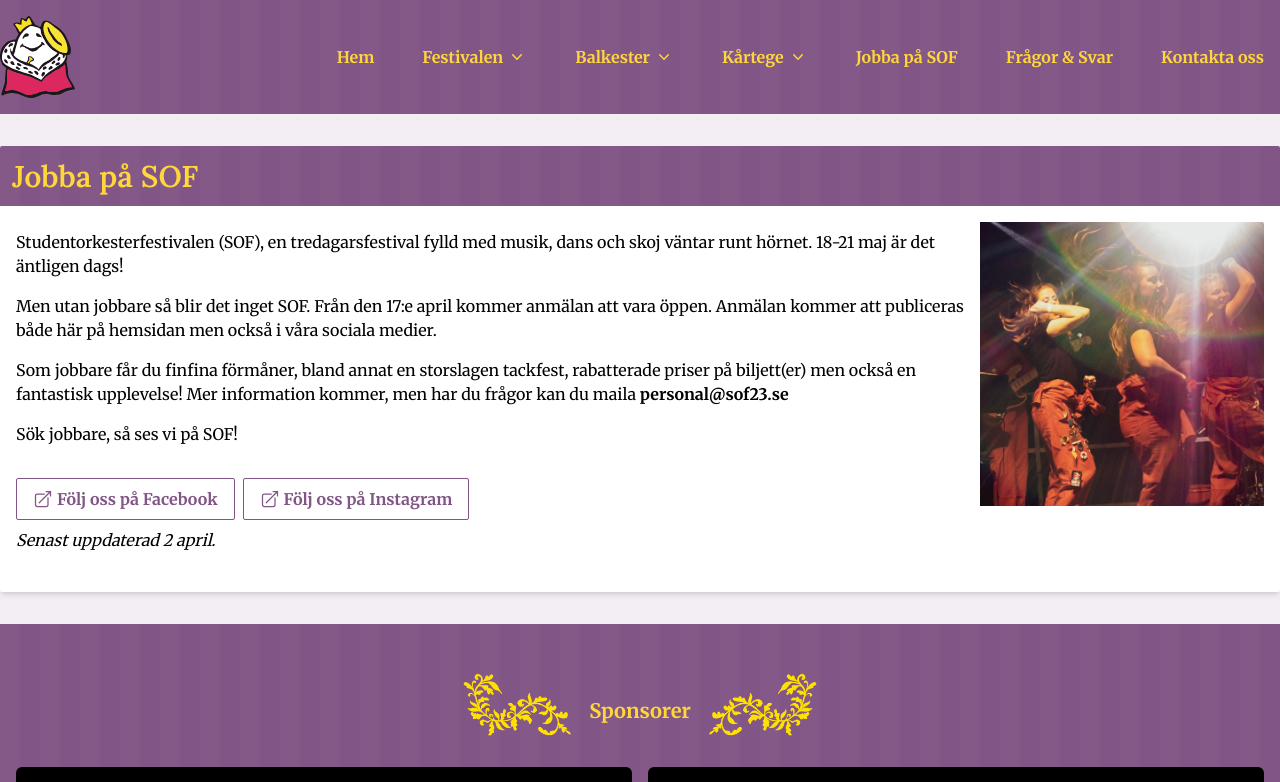
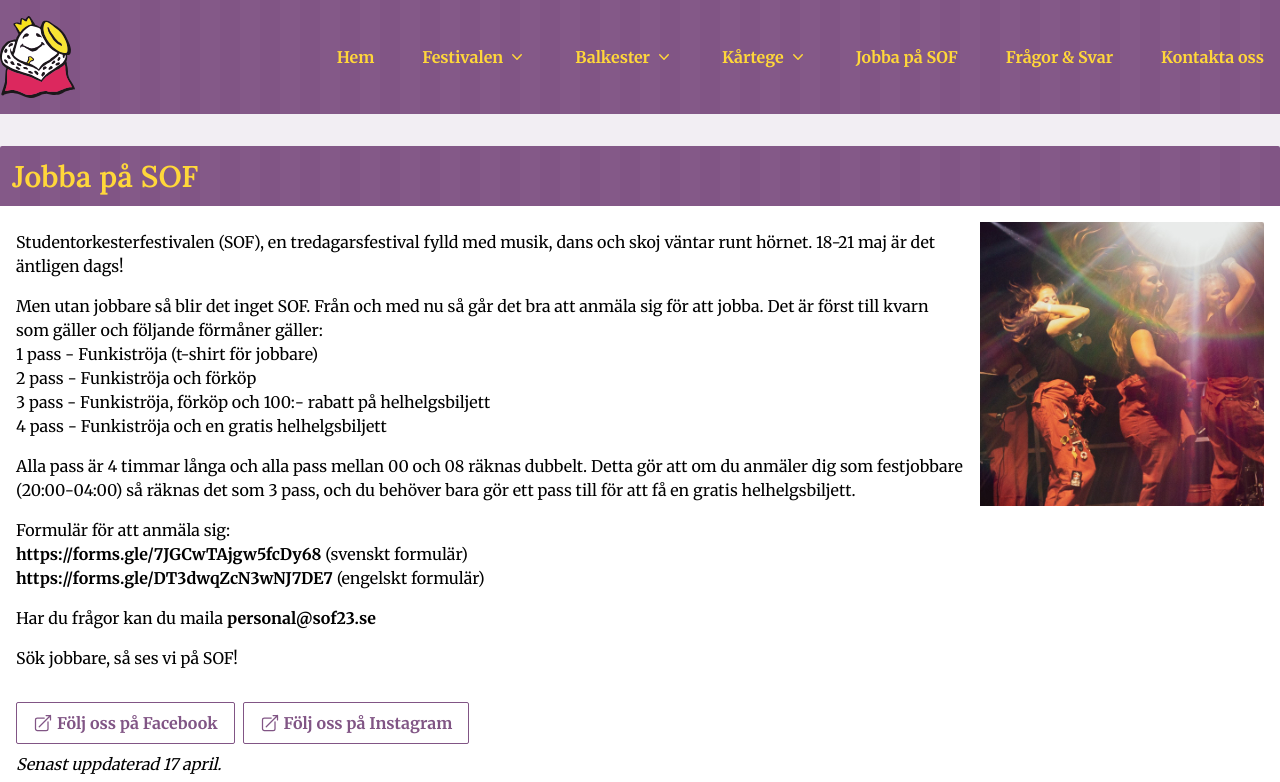
Before and after one commit to WheresMarco/SOF23, a Next.js app: page /jobba in a window 1280 px wide. Shown: the top 782 px of the page. Built offline with nearby package versions, Linux system fonts and the light colour scheme.

Commit message:
Update Jobbare-text

```diff
--- a/app/fragor-svar/page.js
+++ b/app/fragor-svar/page.js
@@ -69,7 +69,7 @@
           <p>
             I år kommer det att kosta 500 kr för hela helgen. För bara Fredag
             till Lördag kostar det 450 kr. En dagsbiljett kommer att kosta 200
-            kr, förutom för torsdagen då en dagsbiljett kostar 150 kr.
+            kr, förutom för torsdagen då en dagsbiljett kostar 150 kr och på lördagen då den kostar 250 kr.
           </p>
 
           <h3 className={`${lora.className} text-xl font-semibold`}>
--- a/app/jobba/page.js
+++ b/app/jobba/page.js
@@ -32,17 +32,34 @@
           </p>
 
           <p>
-            Men utan jobbare så blir det inget SOF. Från den 17:e april kommer
-            anmälan att vara öppen. Anmälan kommer att publiceras både här på
-            hemsidan men också i våra sociala medier.
+            Men utan jobbare så blir det inget SOF. Från och med nu så går det
+            bra att anmäla sig för att jobba. Det är först till kvarn som gäller
+            och följande förmåner gäller:
+            <br />
+            1 pass - Funkiströja (t-shirt för jobbare)
+            <br />
+            2 pass - Funkiströja och förköp
+            <br />
+            3 pass - Funkiströja, förköp och 100:- rabatt på helhelgsbiljett
+            <br />4 pass - Funkiströja och en gratis helhelgsbiljett
           </p>
 
           <p>
-            Som jobbare får du finfina förmåner, bland annat en storslagen
-            tackfest, rabatterade priser på biljett(er) men också en fantastisk
-            upplevelse! Mer information kommer, men har du frågor kan du
-            maila <a href="mailto:personal@sof23.se">personal@sof23.se</a>
+            Alla pass är 4 timmar långa och alla pass mellan 00 och 08 räknas
+            dubbelt. Detta gör att om du anmäler dig som festjobbare
+            (20:00-04:00) så räknas det som 3 pass, och du behöver bara gör ett
+            pass till för att få en gratis helhelgsbiljett.
           </p>
+
+          <p>
+            Formulär för att anmäla sig:
+            <br />
+            <a href="https://forms.gle/7JGCwTAjgw5fcDy68" target="_blank" rel="noreferrer">https://forms.gle/7JGCwTAjgw5fcDy68</a> (svenskt formulär)
+            <br />
+            <a href="https://forms.gle/DT3dwqZcN3wNJ7DE7" target="_blank" rel="noreferrer">https://forms.gle/DT3dwqZcN3wNJ7DE7</a> (engelskt formulär)
+          </p>
+
+          <p>Har du frågor kan du maila <a href="mailto:personal@sof23.se">personal@sof23.se</a></p>
 
           <p>Sök jobbare, så ses vi på SOF!</p>
 
@@ -93,7 +110,7 @@
 
           <br />
 
-          <p className="italic">Senast uppdaterad 2 april.</p>
+          <p className="italic">Senast uppdaterad 17 april.</p>
 
           <br className="clear-both" />
         </div>
```
